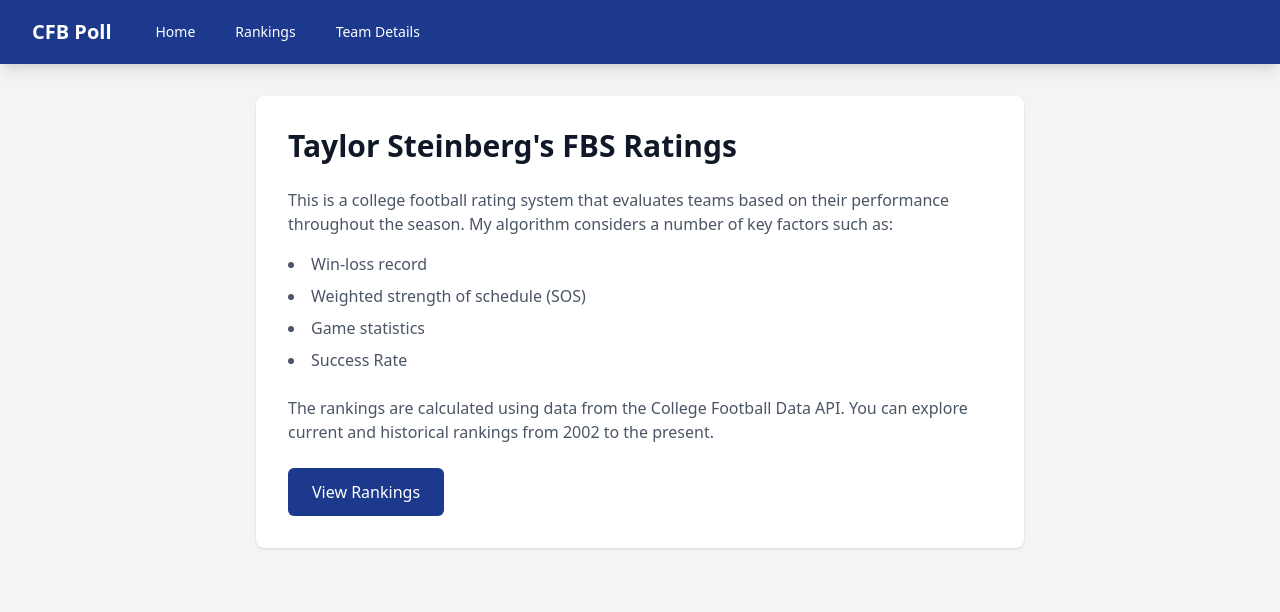
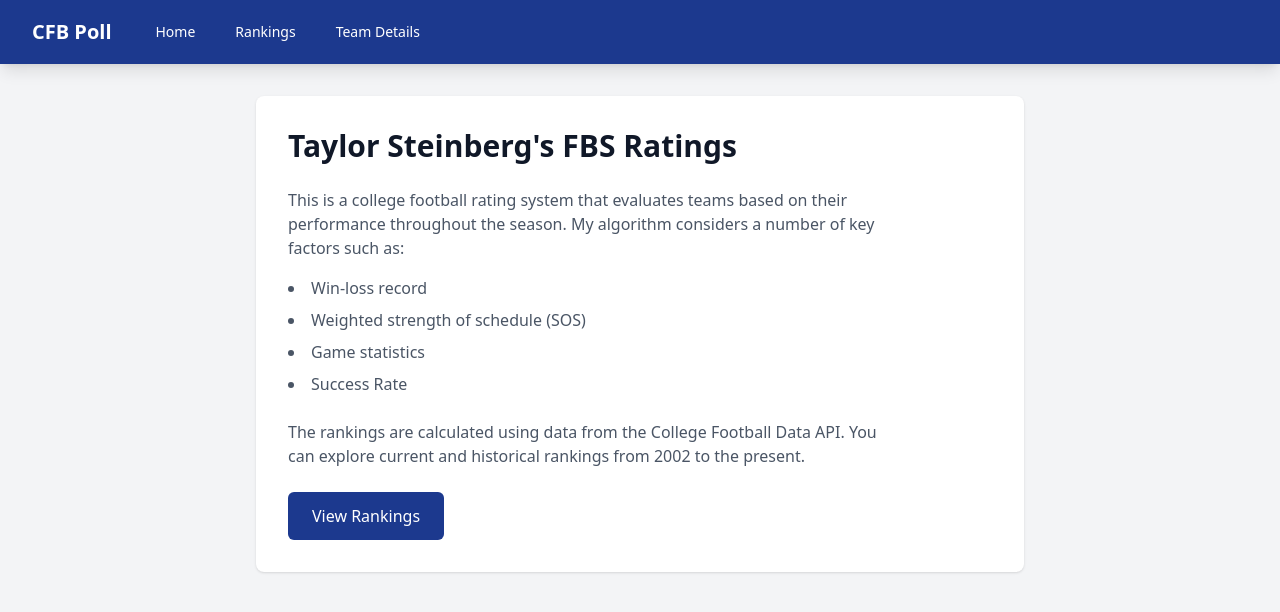
Before and after one commit to taylorleprechaun/CFBPollUI, a React (Vite) app in the folder src/cfbpoll-web/: page / in a window 1280 px wide. Shown: the top 612 px of the page. Built offline with nearby package versions, Linux system fonts and the light colour scheme.

Commit message:
Constrain home page prose line length with max-w-prose
Wrap paragraph and list content in a max-w-prose container to keep
line length in the comfortable 45-90 character range for readability.

```diff
--- a/src/cfbpoll-web/src/pages/home-page.tsx
+++ b/src/cfbpoll-web/src/pages/home-page.tsx
@@ -12,6 +12,7 @@ export function HomePage() {
         <h1 className="text-3xl font-bold text-gray-900 mb-6">
           Taylor Steinberg's FBS Ratings
         </h1>
+        <div className="max-w-prose">
           <p className="text-gray-600 mb-4">
             This is a college football rating system that evaluates teams based on their performance
             throughout the season. My algorithm considers a number of key factors such as:
@@ -26,6 +27,7 @@ export function HomePage() {
             The rankings are calculated using data from the College Football Data API.
             You can explore current and historical rankings from 2002 to the present.
           </p>
+        </div>
         <Link
           to="/rankings"
           className="inline-block bg-blue-900 text-white px-6 py-3 rounded-md font-medium hover:bg-blue-800 transition-colors"
```
Lines whose indentation alone changed are shown as unchanged.
